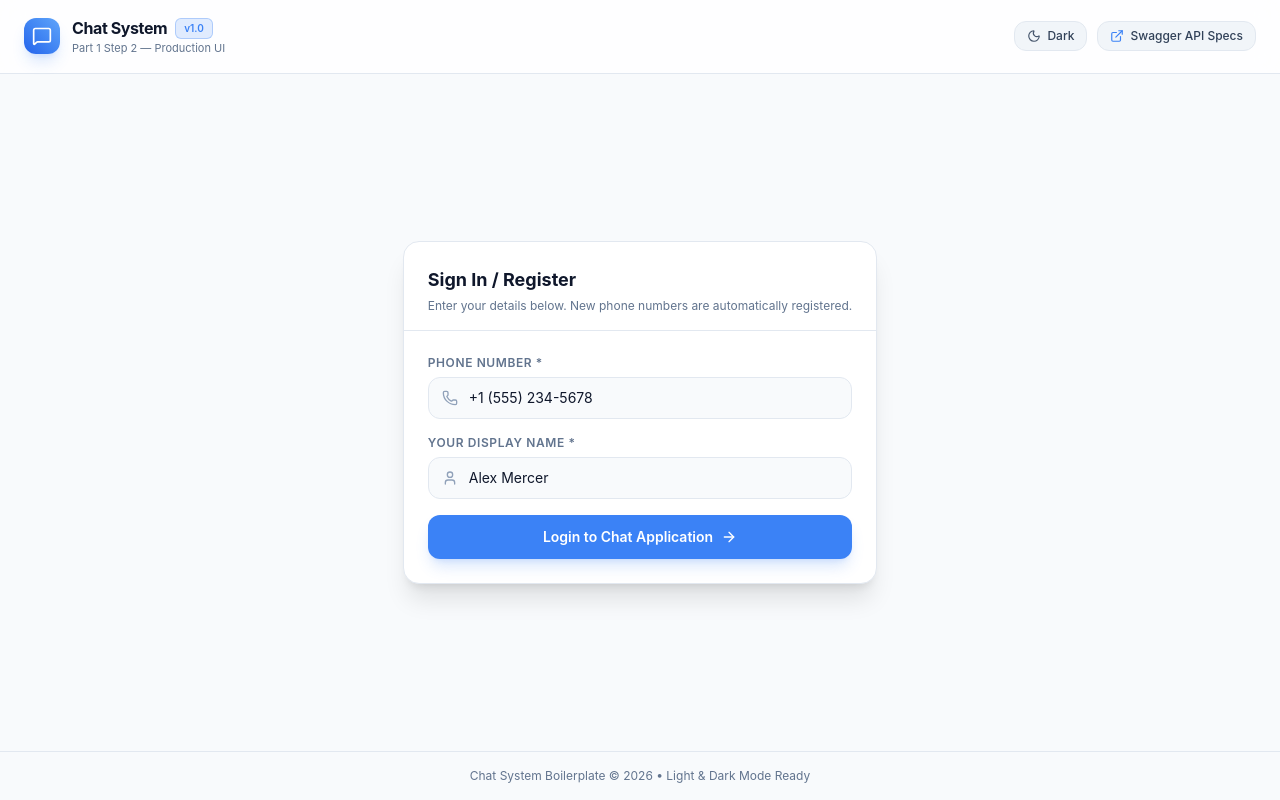
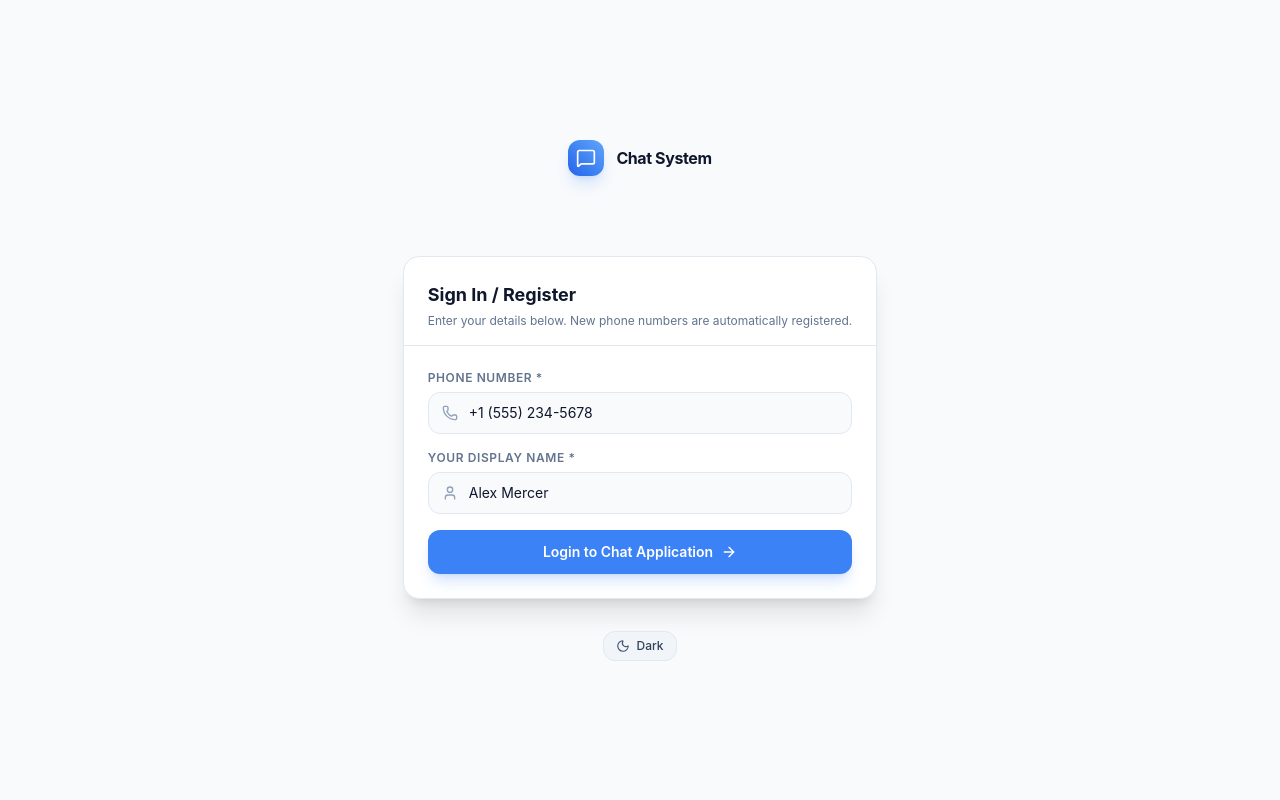
Before and after one commit to shuvo-me/assignment-chatsystem, a Next.js app: page /login in a window 1280 px wide. Built offline with nearby package versions, Linux system fonts and the light colour scheme.

Commit message:
fix: update login screen design.

```diff
--- a/src/components/auth/LoginScreen.tsx
+++ b/src/components/auth/LoginScreen.tsx
@@ -4,7 +4,6 @@ import { useTheme } from "@/context/ThemeContext";
 import { MOCK_USERS } from "@/lib/mockData";
 import {
   ArrowRight,
-  ExternalLink,
   MessageSquare,
   Moon,
   Phone,
@@ -71,9 +70,9 @@ const LoginScreen: React.FC = () => {
       id="login-screen"
       className="min-h-screen w-screen flex flex-col bg-slate-50 dark:bg-[#0B0E14] text-slate-900 dark:text-[#E2E8F0] overflow-y-auto selection:bg-[#3B82F6]/30 selection:text-white transition-colors"
     >
-      {/* Top Header / Brand Bar */}
-      <header className="w-full border-b border-slate-200 dark:border-[#1E293B] bg-white/80 dark:bg-[#151921]/70 backdrop-blur-md px-6 py-4 flex items-center justify-between shrink-0 z-10">
-        <div className="flex items-center gap-3">
+      {/* Main Content Area */}
+      <main className="flex-1 flex items-center justify-center p-4 sm:p-6 md:p-10 flex-col ">
+        <div className="flex items-center gap-3 mx-auto mb:16 lg:mb-20">
           <div className="w-9 h-9 rounded-xl bg-linear-to-tr from-[#2563EB] to-[#60A5FA] flex items-center justify-center text-white shadow-lg shadow-[#3B82F6]/20">
             <MessageSquare className="w-5 h-5" />
           </div>
@@ -82,52 +81,10 @@ const LoginScreen: React.FC = () => {
               <span className="font-bold text-base tracking-tight text-slate-900 dark:text-[#E2E8F0]">
                 Chat System
               </span>
-              <span className="px-2 py-0.5 rounded-md bg-[#3B82F6]/15 border border-[#3B82F6]/30 text-[#3B82F6] text-[10px] font-semibold">
-                v1.0
-              </span>
             </div>
-            <p className="text-[11px] text-slate-500 dark:text-[#94A3B8]">
-              Part 1 Step 2 — Production UI
-            </p>
           </div>
         </div>
-
-        <div className="flex items-center gap-2.5">
-          {/* Theme switcher */}
-          <button
-            id="btn-login-theme-toggle"
-            onClick={toggleTheme}
-            className="flex items-center gap-1.5 px-3 py-1.5 rounded-xl bg-slate-100 dark:bg-[#1E293B] hover:bg-slate-200 dark:hover:bg-[#1E293B]/80 text-xs font-medium text-slate-700 dark:text-[#E2E8F0] transition-colors border border-slate-200 dark:border-[#1E293B] cursor-pointer"
-            title={isDark ? "Switch to Light Mode" : "Switch to Dark Mode"}
-          >
-            {isDark ? (
-              <>
-                <Sun className="w-3.5 h-3.5 text-amber-400" />
-                <span className="hidden sm:inline">Light</span>
-              </>
-            ) : (
-              <>
-                <Moon className="w-3.5 h-3.5 text-slate-600" />
-                <span className="hidden sm:inline">Dark</span>
-              </>
-            )}
-          </button>
-
-          <a
-            href="https://frontend-task-chatapp.onrender.com/docs/"
-            target="_blank"
-            rel="noreferrer"
-            className="hidden sm:inline-flex items-center gap-1.5 px-3 py-1.5 rounded-xl bg-slate-100 dark:bg-[#1E293B] hover:bg-slate-200 dark:hover:bg-[#1E293B]/80 text-xs font-medium text-slate-700 dark:text-[#94A3B8] hover:text-slate-900 dark:hover:text-[#E2E8F0] transition-colors border border-slate-200 dark:border-[#1E293B]"
-          >
-            <ExternalLink className="w-3.5 h-3.5 text-[#3B82F6]" />
-            <span>Swagger API Specs</span>
-          </a>
-        </div>
-      </header>
-
-      {/* Main Content Area */}
-      <main className="flex-1 flex items-center justify-center p-4 sm:p-6 md:p-10">
-        <div className="lg:col-span-6">
+        <div className="lg:col-span-6 flex flex-col gap-8">
           <div
             id="login-card"
             className="bg-white dark:bg-[#151921] rounded-2xl shadow-xl dark:shadow-2xl border border-slate-200 dark:border-[#1E293B] overflow-hidden transition-colors"
@@ -220,13 +177,30 @@ const LoginScreen: React.FC = () => {
               </form>
             </div>
           </div>
+
+          <div className="flex items-center gap-2.5 mx-auto">
+            {/* Theme switcher */}
+            <button
+              id="btn-login-theme-toggle"
+              onClick={toggleTheme}
+              className="flex items-center gap-1.5 px-3 py-1.5 rounded-xl bg-slate-100 dark:bg-[#1E293B] hover:bg-slate-200 dark:hover:bg-[#1E293B]/80 text-xs font-medium text-slate-700 dark:text-[#E2E8F0] transition-colors border border-slate-200 dark:border-[#1E293B] cursor-pointer"
+              title={isDark ? "Switch to Light Mode" : "Switch to Dark Mode"}
+            >
+              {isDark ? (
+                <>
+                  <Sun className="w-3.5 h-3.5 text-amber-400" />
+                  <span className="hidden sm:inline">Light</span>
+                </>
+              ) : (
+                <>
+                  <Moon className="w-3.5 h-3.5 text-slate-600" />
+                  <span className="hidden sm:inline">Dark</span>
+                </>
+              )}
+            </button>
+          </div>
         </div>
       </main>
-
-      {/* Footer */}
-      <footer className="py-4 px-6 border-t border-slate-200 dark:border-[#1E293B] text-center text-xs text-slate-500 dark:text-[#64748B] flex-shrink-0">
-        <p>Chat System Boilerplate &copy; 2026 • Light & Dark Mode Ready</p>
-      </footer>
     </div>
   );
 };
```
